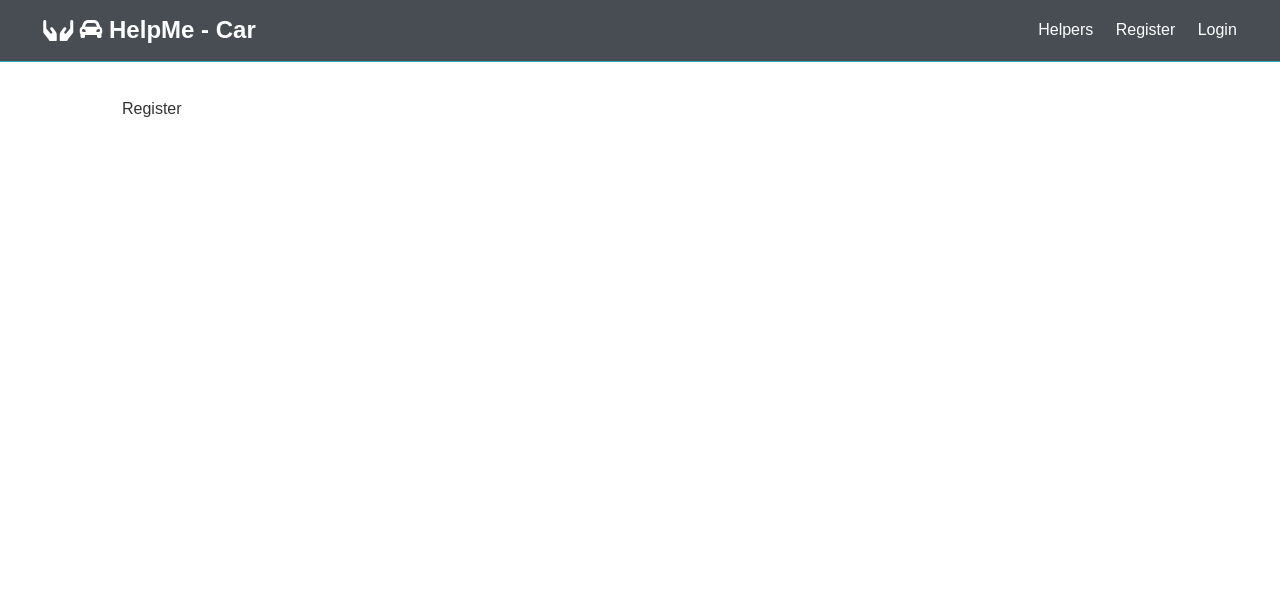
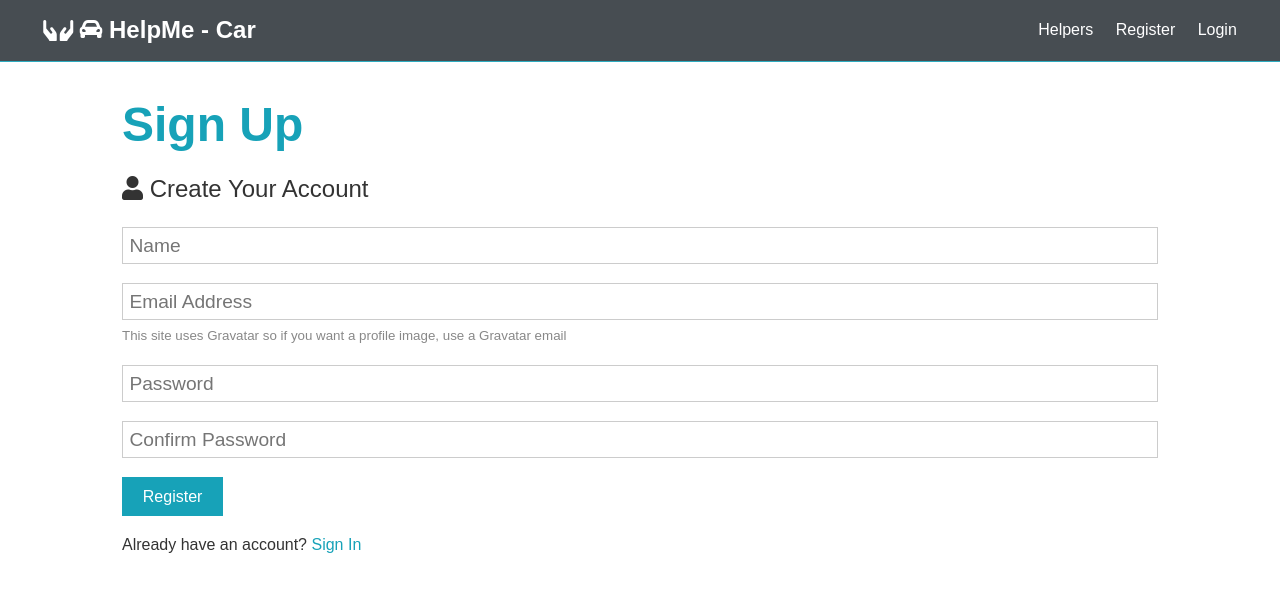
Before and after one commit to usernameistai/helpmecar, a React (Create React App) app in the folder client/: page /register in a window 1280 px wide. Shown: the top 592 px of the page. Built offline with nearby package versions, Linux system fonts and the light colour scheme.

Commit message:
modify navbar and register page

```diff
--- a/client/src/components/auth/Register.js
+++ b/client/src/components/auth/Register.js
@@ -1,11 +1,86 @@
-import React from 'react'
+import React, { Fragment, useState } from 'react';
+import { Link } from 'react-router-dom';
 
 const Register = () => {
+  const [formData, setFormData] = useState({
+    name: '',
+    email: '',
+    password: '',
+    password2: ''
+  });
+
+  const { name, email, password, password2 } = formData;
+
+ const onChange = e => setFormData({
+    ...formData, // spread operator copy what's in there
+    [e.target.name]: e.target.value // rather than name means we can use name for every field
+  });
+
+  const onSubmit = async e => {
+    e.preventDefault();
+    if (password !== password2) {
+      console.log('Passwords do not match', 'danger');
+    } else {
+      console.log(formData);
+    }
+  };
+
   return (
-    <div>
-      Register
-    </div>
-  )
+    <Fragment>
+      <h1 className='large text-primary'>Sign Up</h1>
+      <p className='lead'><i className='fas fa-user'></i> Create Your Account</p>
+      <form className='form' onSubmit={e => onSubmit(e)}>
+        <div className='form-group'>
+          <input
+            type='text'
+            placeholder='Name'
+            name='name'
+            value={name}
+            onChange={e => onChange(e)}
+            required
+          />
+        </div>
+        <div className='form-group'>
+          <input
+            type='email'
+            placeholder='Email Address'
+            name='email'
+            value={email}
+            onChange={e => onChange(e)}
+            required
+          />
+          <small className='form-text'
+            >This site uses Gravatar so if you want a profile image, use a
+            Gravatar email</small
+          >
+        </div>
+        <div className='form-group'>
+          <input
+            type='password'
+            placeholder='Password'
+            name='password'
+            value={password}
+            onChange={e => onChange(e)}
+            minLength='6'
+          />
+        </div>
+        <div className='form-group'>
+          <input
+            type='password'
+            placeholder='Confirm Password'
+            name='password2'
+            value={password2}
+            onChange={e => onChange(e)}
+            minLength='6'
+          />
+        </div>
+        <input type='submit' className='btn btn-primary' value='Register' />
+      </form>
+      <p className='my-1'>
+        Already have an account? <Link to='login.html'>Sign In</Link>
+      </p>
+    </Fragment>
+  );
 }
 
 export default Register;
--- a/client/src/components/layout/Navbar.js
+++ b/client/src/components/layout/Navbar.js
@@ -7,7 +7,7 @@
       <h1>
         <Link to='/'>
           <i className='fas fa-hands'></i> <Fragment></Fragment>
-          <i class='fas fa-car-alt'></i> <Fragment></Fragment>
+          <i className='fas fa-car-alt'></i> <Fragment></Fragment>
           HelpMe - Car
         </Link>
       </h1>
```
